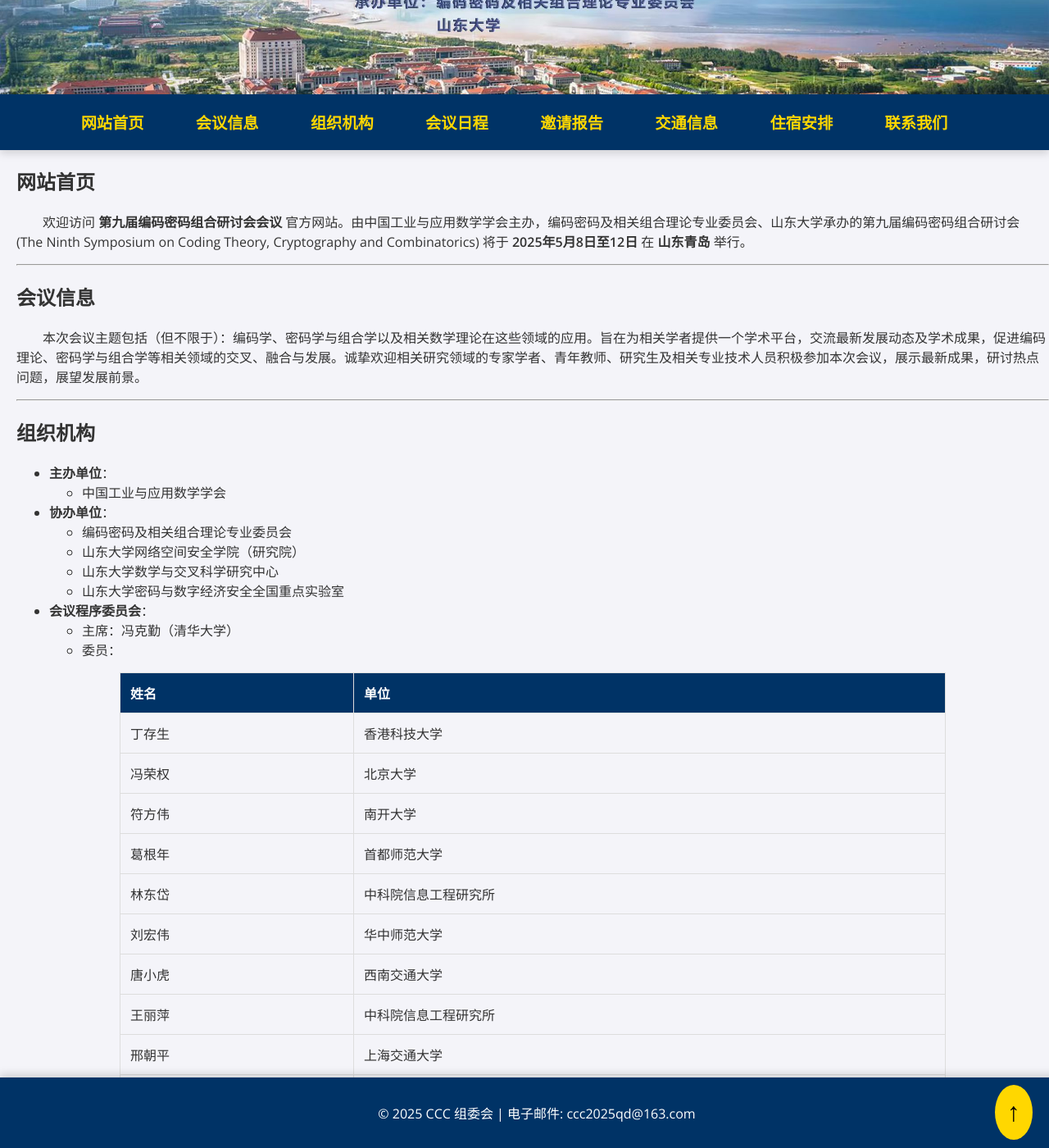
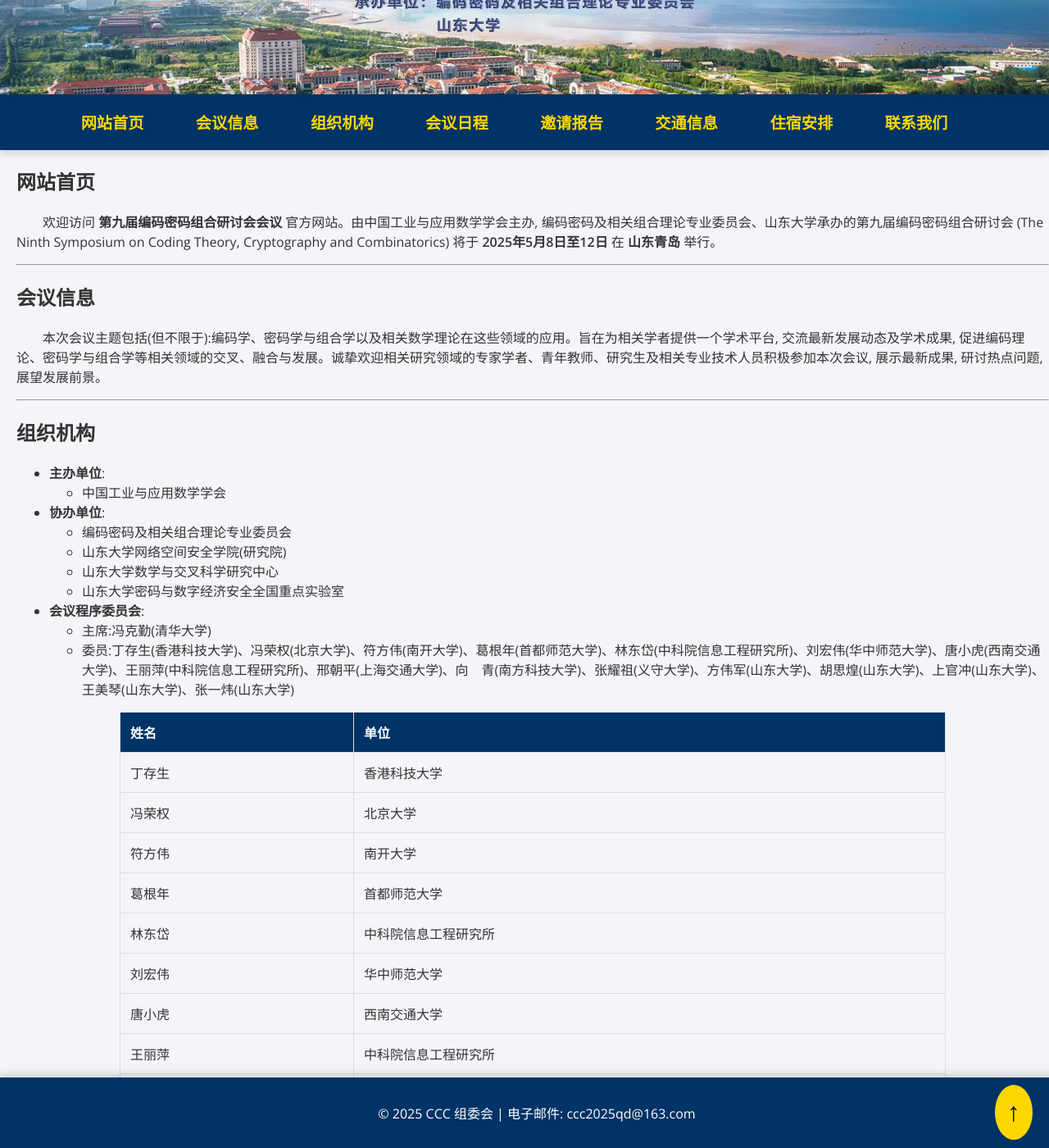
Before and after one commit to ccc2025qd/ccc2025qd.github.io, a Jekyll site: the page built from index.md, in a window 1280 px wide and 1400 px high, scrolled down 365 px. Shown: the whole window at 82% size. Built offline with Jekyll 4.4.1, drawn with Linux system fonts in a browser that asks for light colours; some of the changed text lies outside the part shown.

Commit message:
change 5

```diff
--- a/index.md
+++ b/index.md
@@ -7,29 +7,29 @@
 # 网站首页
 {: #website}
 
-&emsp;&emsp;欢迎访问 **第九届编码密码组合研讨会会议** 官方网站。由中国工业与应用数学学会主办，编码密码及相关组合理论专业委员会、山东大学承办的第九届编码密码组合研讨会 (The Ninth Symposium on Coding Theory, Cryptography and Combinatorics) 将于 **2025年5月8日至12日** 在 **山东青岛** 举行。
+&emsp;&emsp;欢迎访问 **第九届编码密码组合研讨会会议** 官方网站。由中国工业与应用数学学会主办, 编码密码及相关组合理论专业委员会、山东大学承办的第九届编码密码组合研讨会 (The Ninth Symposium on Coding Theory, Cryptography and Combinatorics) 将于 **2025年5月8日至12日** 在 **山东青岛** 举行。
 
 ---
 
 # 会议信息
 {: #meeting}
-&emsp;&emsp;本次会议主题包括（但不限于）：编码学、密码学与组合学以及相关数学理论在这些领域的应用。旨在为相关学者提供一个学术平台，交流最新发展动态及学术成果，促进编码理论、密码学与组合学等相关领域的交叉、融合与发展。诚挚欢迎相关研究领域的专家学者、青年教师、研究生及相关专业技术人员积极参加本次会议，展示最新成果，研讨热点问题，展望发展前景。
+&emsp;&emsp;本次会议主题包括(但不限于):编码学、密码学与组合学以及相关数学理论在这些领域的应用。旨在为相关学者提供一个学术平台, 交流最新发展动态及学术成果, 促进编码理论、密码学与组合学等相关领域的交叉、融合与发展。诚挚欢迎相关研究领域的专家学者、青年教师、研究生及相关专业技术人员积极参加本次会议, 展示最新成果, 研讨热点问题, 展望发展前景。
 
 ---
 
 # 组织机构
 {: #organization}
 
-- **主办单位**：
+- **主办单位**:
   - 中国工业与应用数学学会
-- **协办单位**：
+- **协办单位**:
   - 编码密码及相关组合理论专业委员会
-  - 山东大学网络空间安全学院（研究院）
+  - 山东大学网络空间安全学院(研究院)
   - 山东大学数学与交叉科学研究中心
   - 山东大学密码与数字经济安全全国重点实验室
-- **会议程序委员会**：
-  - 主席：冯克勤（清华大学）
-  - 委员：
+- **会议程序委员会**:
+  - 主席:冯克勤(清华大学)
+  - 委员:丁存生(香港科技大学)、冯荣权(北京大学)、符方伟(南开大学)、葛根年(首都师范大学)、林东岱(中科院信息工程研究所)、刘宏伟(华中师范大学)、唐小虎(西南交通大学)、王丽萍(中科院信息工程研究所)、邢朝平(上海交通大学)、向&emsp;青(南方科技大学)、张耀祖(义守大学)、方伟军(山东大学)、胡思煌(山东大学)、上官冲(山东大学)、王美琴(山东大学)、张一炜(山东大学)
 
 | 姓名     | 单位                          |
 |----------|-------------------------------|
@@ -46,6 +46,7 @@
 | 张耀祖   | 义守大学                      |
 | 方伟军   | 山东大学                      |
 | 胡思煌   | 山东大学                      |
+| 上官冲   | 山东大学                      |
 | 王美琴   | 山东大学                      |
 | 张一炜   | 山东大学                      |
 
@@ -85,8 +82,8 @@
 
 | 交通方式    | 详细说明                             |
 |-------------|--------------------------------------|
-| 高铁        | 乘坐高铁至青岛站，转乘地铁 3 号线到 XX 站 |
-| 飞机        | 抵达青岛流亭国际机场，搭乘出租车或机场大巴 |
+| 高铁        | 乘坐高铁至青岛站, 转乘地铁 3 号线到 XX 站 |
+| 飞机        | 抵达青岛流亭国际机场, 搭乘出租车或机场大巴 |
 | 市内交通    | 会议地点附近有地铁 XX 号线、公交车 XX 路   |
 
 ---
```
Also changed, not shown: other parts of index.md (+3 -13 lines).
